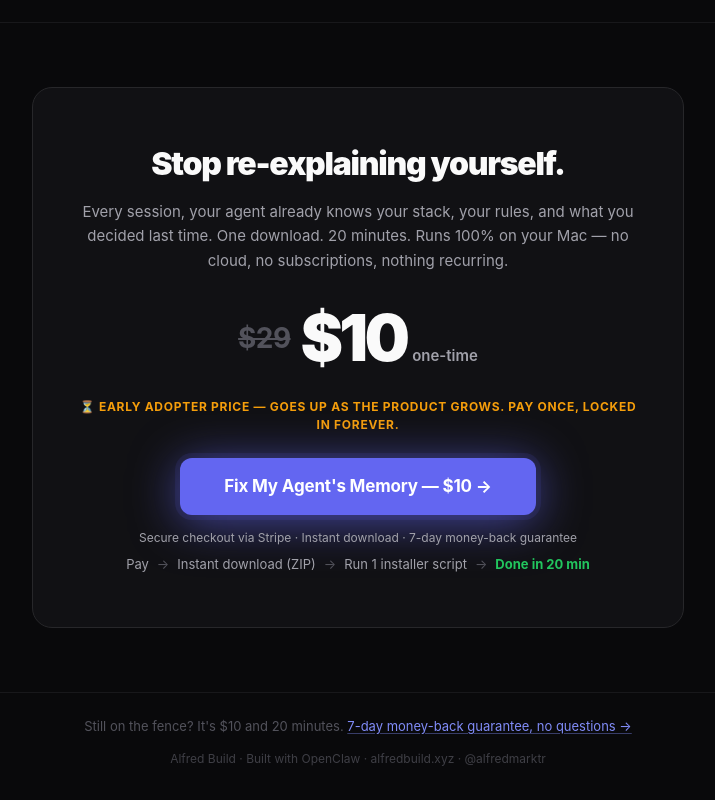
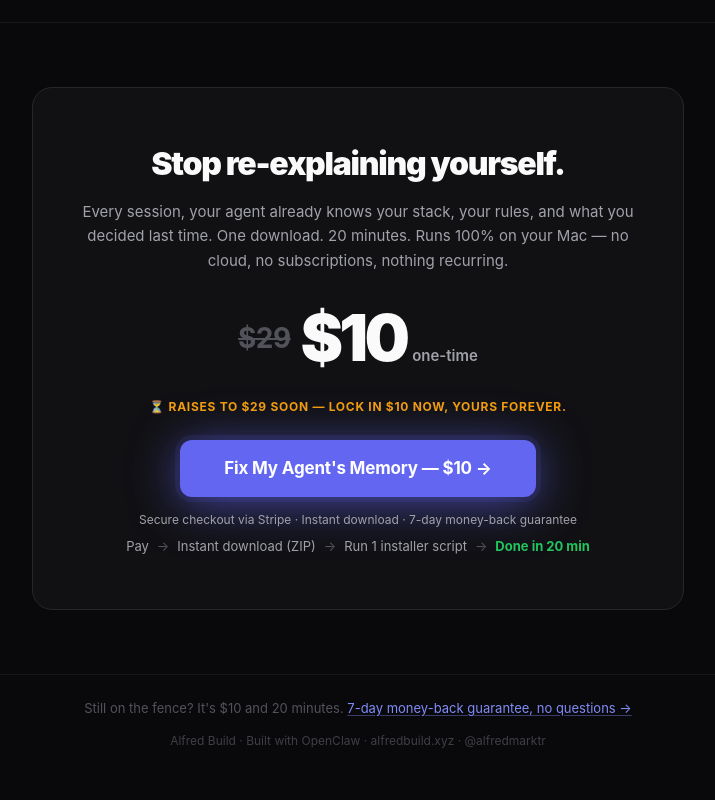
Before and after one commit to marcoiaq/agent-memory-kit, a Next.js app: page / in a window 1280 px wide. Shown: the part 8044-8844 px from the top of the page, without its empty margins (282-997 px from the left). Built offline with nearby package versions, Linux system fonts and the light colour scheme; no server answers.

Commit message:
ux: align urgency copy — bottom CTA now matches hero ('Raises to $29 soon' vs 'goes up as the product grows')

```diff
--- a/app/page.tsx
+++ b/app/page.tsx
@@ -1011,7 +1011,7 @@ export default function Home() {
               <span className="price-num">$10</span>
               <span className="price-word">one-time</span>
             </div>
-            <span className="price-launch">⏳ Early adopter price — goes up as the product grows. Pay once, locked in forever.</span>
+            <span className="price-launch">⏳ Raises to $29 soon — lock in $10 now, yours forever.</span>
             <a href="/api/create-checkout" className="cta-btn">Fix My Agent&apos;s Memory — $10 →</a>
             <p className="cta-meta" style={{marginTop:'14px', marginBottom:'8px', color:'#a1a1aa'}}>Secure checkout via Stripe · Instant download · 7-day money-back guarantee</p>
             <p style={{fontSize:'13px', color:'#a1a1aa', marginTop:'8px', display:'flex', alignItems:'center', justifyContent:'center', gap:'8px', flexWrap:'wrap'}}>
```
